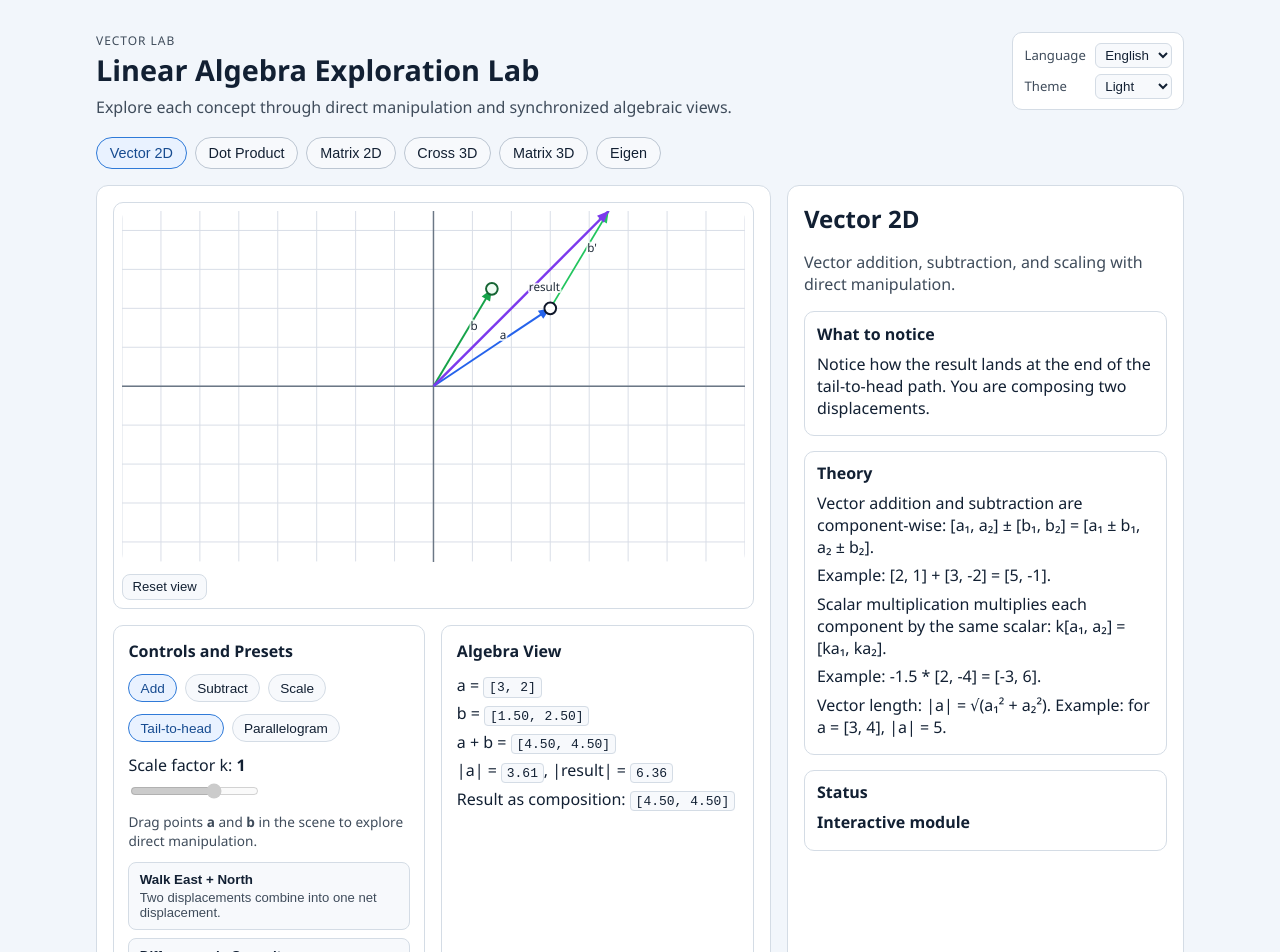
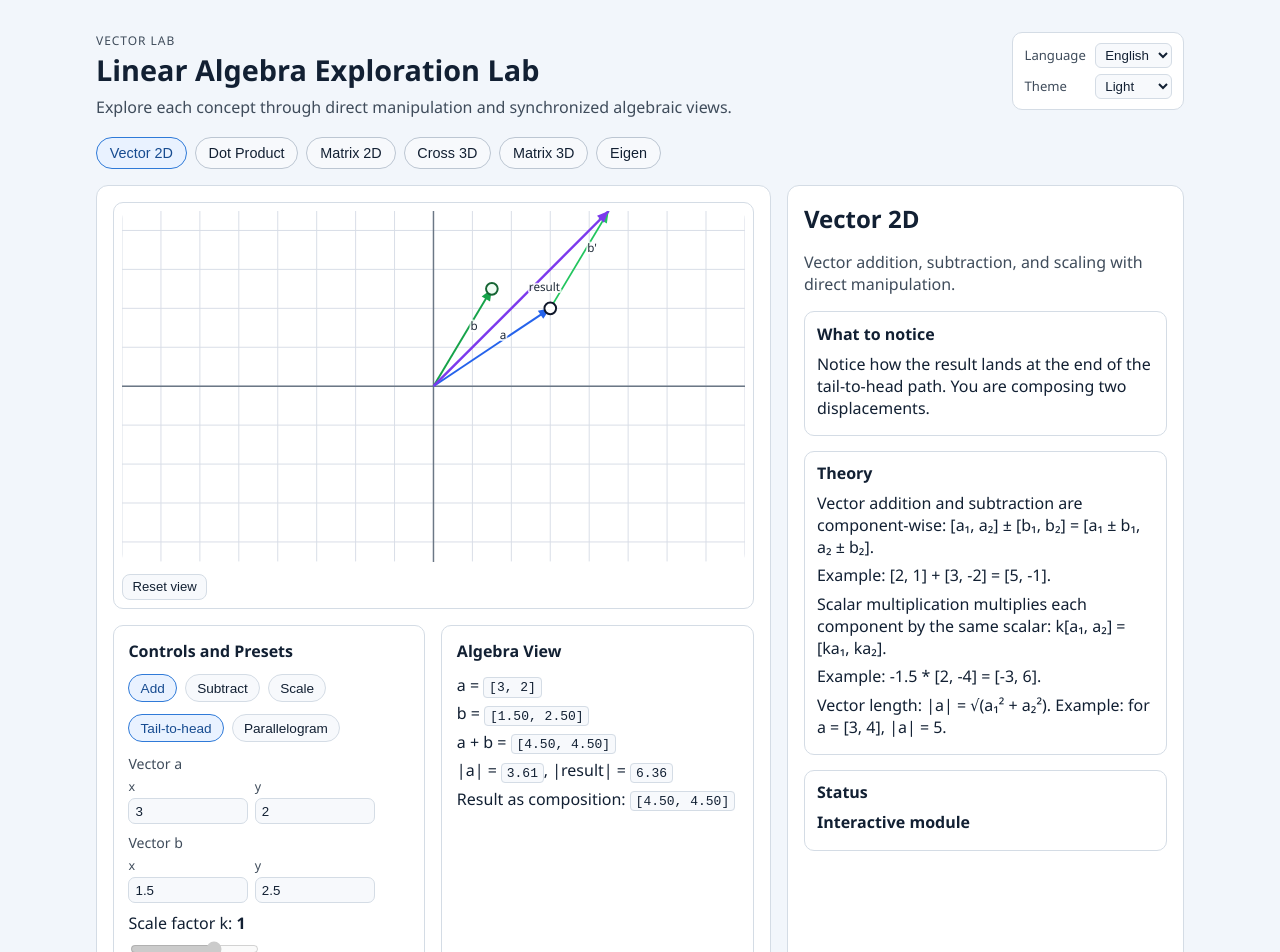
Before and after one commit to daniel-w-p/matrix_vector_visualisation, a React (Vite) app in the folder frontend/: page / in a window 1280 px wide. Shown: the top 952 px of the page. Built offline with nearby package versions, Linux system fonts and the light colour scheme.

Commit message:
Feature for 2D wektor manipulation by input

```diff
--- a/frontend/src/content/dotProductContent.ts
+++ b/frontend/src/content/dotProductContent.ts
@@ -50,6 +50,8 @@ export function getDotProductUIText(language: AppLanguage) {
       controls: 'Sterowanie i presety',
       algebra: 'Widok algebraiczny',
       projectionMode: 'Kierunek rzutu',
+      vectorA: 'Wektor a',
+      vectorB: 'Wektor b',
       aOnB: 'Rzut a na b',
       bOnA: 'Rzut b na a',
       showAngle: 'Pokaż kąt',
@@ -72,6 +74,8 @@ export function getDotProductUIText(language: AppLanguage) {
     controls: 'Controls and Presets',
     algebra: 'Algebra View',
     projectionMode: 'Projection direction',
+    vectorA: 'Vector a',
+    vectorB: 'Vector b',
     aOnB: 'Project a onto b',
     bOnA: 'Project b onto a',
     showAngle: 'Show angle',
--- a/frontend/src/content/vector2dContent.ts
+++ b/frontend/src/content/vector2dContent.ts
@@ -139,6 +139,8 @@ export function getVector2DUIText(language: AppLanguage) {
       operationScale: 'Skalowanie',
       viewTailToHead: 'Tail-to-head',
       viewParallelogram: 'Równoległobok',
+      vectorA: 'Wektor a',
+      vectorB: 'Wektor b',
       scaleFactor: 'Współczynnik skali k',
       dragHintPrefix: 'Przeciągaj punkty',
       dragHintConnector: 'i',
@@ -158,6 +160,8 @@ export function getVector2DUIText(language: AppLanguage) {
     operationScale: 'Scale',
     viewTailToHead: 'Tail-to-head',
     viewParallelogram: 'Parallelogram',
+    vectorA: 'Vector a',
+    vectorB: 'Vector b',
     scaleFactor: 'Scale factor k',
     dragHintPrefix: 'Drag points',
     dragHintConnector: 'and',
--- a/frontend/src/modules/dotProduct/DotProductModule.tsx
+++ b/frontend/src/modules/dotProduct/DotProductModule.tsx
@@ -29,6 +29,7 @@ import {
   projectionOfSourceOnTarget,
   safeCosineBetweenVectors,
 } from './dotProductMath'
+import { Vector2Editor } from '../shared/Vector2Editor'
 import './dot-product-module.css'
 
 const SCENE_WIDTH = 640
@@ -208,6 +209,9 @@ export function DotProductModule() {
             </button>
           </div>
 
+          <Vector2Editor label={ui.vectorA} value={vectorA} onChange={setVectorA} />
+          <Vector2Editor label={ui.vectorB} value={vectorB} onChange={setVectorB} />
+
           <div className="dot-toggle-list">
             <label>
               <input
--- a/frontend/src/modules/matrix2d/Matrix2DModule.tsx
+++ b/frontend/src/modules/matrix2d/Matrix2DModule.tsx
@@ -32,6 +32,7 @@ import {
   transformedUnitSquare,
   transformedVector,
 } from './matrix2dMath'
+import { Vector2Editor } from '../shared/Vector2Editor'
 import './matrix2d-module.css'
 
 const SCENE_WIDTH = 640
@@ -235,6 +236,8 @@ export function Matrix2DModule() {
             </label>
           )}
 
+          <Vector2Editor label={ui.inputVector} value={inputVector} onChange={setInputVector} />
+
           <p className="matrix2d-section-title">{ui.overlays}</p>
           <div className="matrix2d-toggle-list">
             <label>
--- /dev/null
+++ b/frontend/src/modules/shared/Vector2Editor.tsx
@@ -0,0 +1,41 @@
+import type { Vector2 } from '../../math'
+import './vector2-editor.css'
+
+type Vector2EditorProps = {
+  label: string
+  value: Vector2
+  onChange: (next: Vector2) => void
+  step?: number
+}
+
+export function Vector2Editor({ label, value, onChange, step = 0.25 }: Vector2EditorProps) {
+  return (
+    <div className="vector2-editor">
+      <p className="vector2-editor-title">{label}</p>
+      <div className="vector2-editor-grid">
+        <label>
+          <span>x</span>
+          <input
+            type="number"
+            step={step}
+            value={value[0]}
+            onChange={(event) => {
+              onChange([Number(event.target.value), value[1]])
+            }}
+          />
+        </label>
+        <label>
+          <span>y</span>
+          <input
+            type="number"
+            step={step}
+            value={value[1]}
+            onChange={(event) => {
+              onChange([value[0], Number(event.target.value)])
+            }}
+          />
+        </label>
+      </div>
+    </div>
+  )
+}
--- /dev/null
+++ b/frontend/src/modules/shared/vector2-editor.css
@@ -0,0 +1,34 @@
+.vector2-editor {
+  margin: 0.45rem 0 0.55rem;
+}
+
+.vector2-editor-title {
+  margin: 0 0 0.3rem;
+  font-size: 0.88rem;
+  color: var(--text-muted);
+}
+
+.vector2-editor-grid {
+  display: grid;
+  grid-template-columns: repeat(2, minmax(72px, 120px));
+  gap: 0.4rem;
+}
+
+.vector2-editor-grid label {
+  display: grid;
+  gap: 0.2rem;
+}
+
+.vector2-editor-grid span {
+  font-size: 0.78rem;
+  color: var(--text-muted);
+}
+
+.vector2-editor-grid input {
+  width: 100%;
+  border: 1px solid var(--panel-border);
+  border-radius: 7px;
+  background: var(--tab-bg);
+  color: var(--text-main);
+  padding: 0.28rem 0.38rem;
+}
--- a/frontend/src/modules/vector2d/Vector2DModule.tsx
+++ b/frontend/src/modules/vector2d/Vector2DModule.tsx
@@ -28,6 +28,7 @@ import {
   formatVector2,
   midpoint2,
 } from './vector2dMath'
+import { Vector2Editor } from '../shared/Vector2Editor'
 import './vector2d-module.css'
 
 const SCENE_WIDTH = 640
@@ -199,6 +200,9 @@ export function Vector2DModule() {
             </div>
           )}
 
+          <Vector2Editor label={ui.vectorA} value={vectorA} onChange={setVectorA} />
+          <Vector2Editor label={ui.vectorB} value={vectorB} onChange={setVectorB} />
+
           <label className="scalar-control" htmlFor="scale-slider">
             {ui.scaleFactor}: <strong>{formatNumber(scalar)}</strong>
           </label>
```
